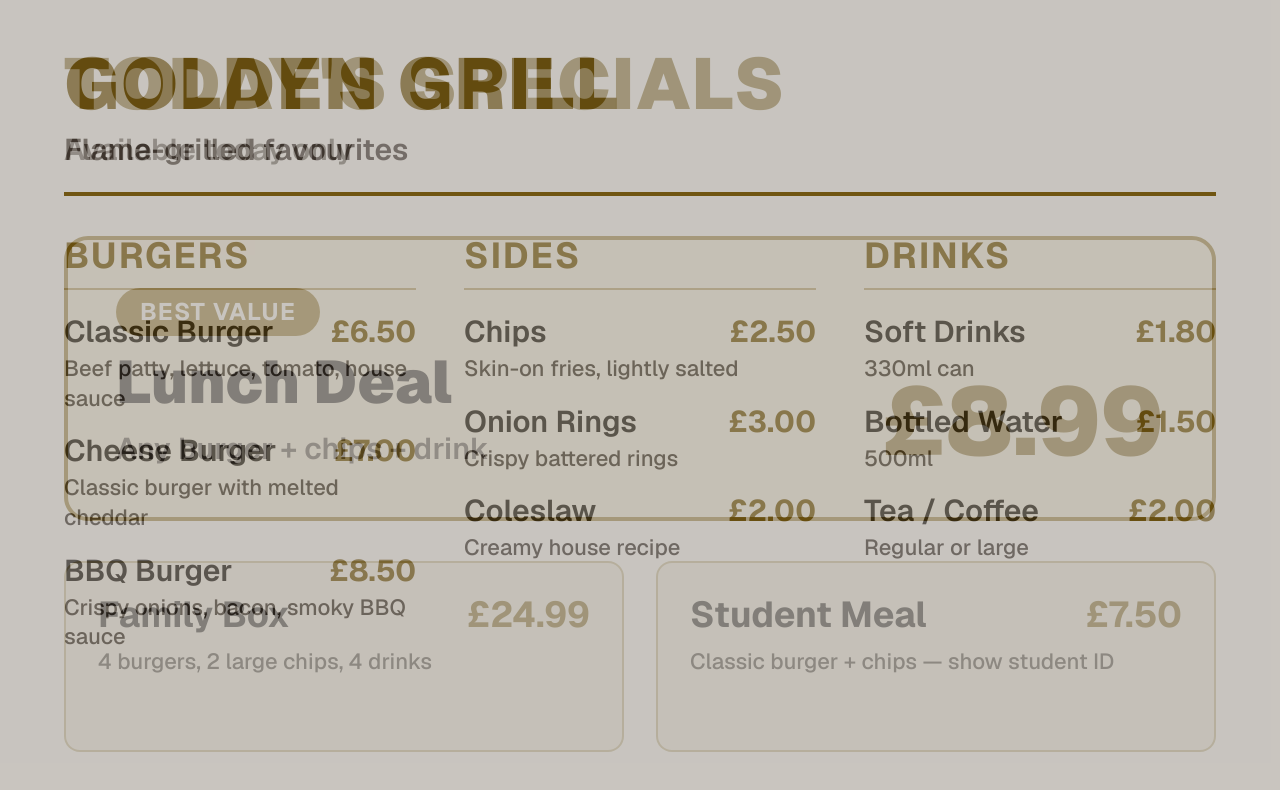
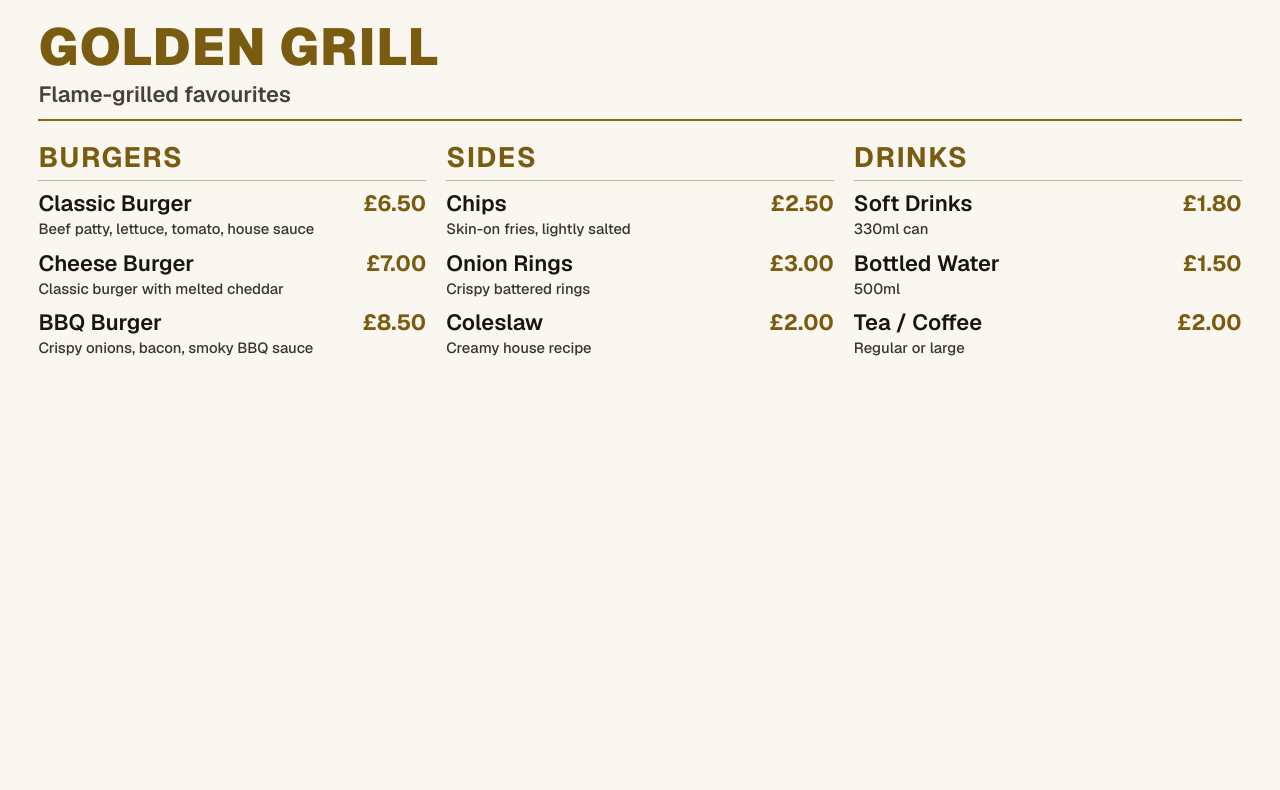
Before and after one commit to BSasfy/GoldenGrill, a Next.js app: page /display in a window 1280 px wide. Shown: the top 790 px of the page. Built offline with nearby package versions, Linux system fonts and the light colour scheme.

Commit message:
vertical resize

```diff
--- a/src/app/globals.css
+++ b/src/app/globals.css
@@ -32,10 +32,200 @@ body {
   --tv-badge-bg: #d4a853;
   --tv-badge-fg: #14110e;
 
-  min-height: 100vh;
-  min-height: 100dvh;
   background-color: var(--tv-bg);
   color: var(--tv-fg);
+}
+
+.tv-screen.tv-layout {
+  box-sizing: border-box;
+  display: flex;
+  flex-direction: column;
+  height: 100dvh;
+  max-height: 100dvh;
+  overflow: hidden;
+  padding: clamp(0.75rem, 2.5vh, 3rem) clamp(1rem, 3vw, 4rem);
+}
+
+.tv-screen .tv-header-block {
+  flex-shrink: 0;
+  margin-bottom: clamp(0.75rem, 2.5vh, 2.5rem);
+  padding-bottom: clamp(0.5rem, 1.5vh, 1.5rem);
+  border-bottom-width: clamp(2px, 0.35vh, 4px);
+}
+
+.tv-screen .tv-content {
+  flex: 1 1 0;
+  min-height: 0;
+  overflow: hidden;
+}
+
+.tv-screen .tv-menu-grid {
+  display: grid;
+  height: 100%;
+  grid-template-columns: repeat(3, minmax(0, 1fr));
+  gap: clamp(0.75rem, 2.5vh, 3rem);
+  align-content: start;
+}
+
+.tv-screen .tv-item-list {
+  display: flex;
+  flex-direction: column;
+  gap: clamp(0.375rem, 1.5vh, 1.25rem);
+}
+
+.tv-screen .tv-specials-body {
+  display: flex;
+  flex: 1 1 0;
+  flex-direction: column;
+  gap: clamp(0.75rem, 2.5vh, 2.5rem);
+  min-height: 0;
+  overflow: hidden;
+}
+
+.tv-screen .tv-offers-grid {
+  display: grid;
+  flex: 1 1 0;
+  grid-template-columns: repeat(2, minmax(0, 1fr));
+  gap: clamp(0.5rem, 2vh, 2rem);
+  align-content: start;
+  min-height: 0;
+}
+
+.tv-screen .tv-item-name {
+  color: var(--tv-fg);
+  font-size: clamp(0.875rem, 2.75vh, 1.875rem);
+  font-weight: 600;
+  line-height: 1.15;
+}
+
+.tv-screen .tv-title {
+  color: var(--tv-gold);
+  font-size: clamp(2rem, 6.5vh, 4.5rem);
+  line-height: 1.05;
+}
+
+.tv-screen .tv-tagline {
+  color: var(--tv-subtle);
+  font-size: clamp(1rem, 2.75vh, 1.875rem);
+  font-weight: 300;
+  line-height: 1.2;
+  margin-top: clamp(0.25rem, 0.75vh, 0.75rem);
+}
+
+.tv-screen--bright .tv-tagline {
+  font-weight: 600;
+}
+
+.tv-screen .tv-category {
+  color: var(--tv-gold);
+  border-color: var(--tv-border-subtle);
+  font-size: clamp(1.125rem, 3.5vh, 2.25rem);
+  line-height: 1.15;
+  margin-bottom: clamp(0.375rem, 1.25vh, 1.5rem);
+  padding-bottom: clamp(0.25rem, 0.9vh, 0.75rem);
+  border-bottom-width: clamp(1px, 0.2vh, 2px);
+}
+
+.tv-screen .tv-item-price,
+.tv-screen .tv-price {
+  color: var(--tv-gold);
+  font-size: clamp(0.875rem, 2.75vh, 1.875rem);
+  font-weight: 700;
+  line-height: 1.15;
+}
+
+.tv-screen .tv-description {
+  color: var(--tv-muted);
+  font-size: clamp(0.75rem, 1.85vh, 1.25rem);
+  line-height: 1.3;
+  margin-top: clamp(0.125rem, 0.35vh, 0.25rem);
+}
+
+.tv-screen--bright .tv-description {
+  font-weight: 500;
+}
+
+.tv-screen .tv-header {
+  border-color: var(--tv-border);
+}
+
+.tv-screen .tv-hero {
+  border-color: var(--tv-border);
+  background-color: var(--tv-hero-bg);
+  border-radius: clamp(0.75rem, 2vh, 1.5rem);
+  border-width: clamp(2px, 0.35vh, 4px);
+  flex-shrink: 0;
+  padding: clamp(1rem, 3.5vh, 3rem);
+}
+
+.tv-screen .tv-hero-name {
+  font-size: clamp(1.75rem, 5.5vh, 3.75rem);
+  font-weight: 900;
+  line-height: 1.05;
+}
+
+.tv-screen .tv-hero-price {
+  color: var(--tv-gold);
+  font-size: clamp(2.25rem, 7.5vh, 6rem);
+  font-weight: 900;
+  line-height: 1;
+}
+
+.tv-screen .tv-hero-description {
+  color: var(--tv-subtle);
+  font-size: clamp(1rem, 2.75vh, 1.875rem);
+  line-height: 1.25;
+  margin-top: clamp(0.25rem, 1vh, 1rem);
+  max-width: 48rem;
+}
+
+.tv-screen .tv-offer-card {
+  border-color: var(--tv-border-subtle);
+  background-color: var(--tv-card-bg);
+  border-radius: clamp(0.5rem, 1.5vh, 1rem);
+  border-width: clamp(1px, 0.2vh, 2px);
+  padding: clamp(0.75rem, 2.5vh, 2rem);
+}
+
+.tv-screen .tv-offer-name {
+  font-size: clamp(1.125rem, 3.5vh, 2.25rem);
+  font-weight: 700;
+  line-height: 1.15;
+}
+
+.tv-screen .tv-offer-price {
+  color: var(--tv-gold);
+  font-size: clamp(1.125rem, 3.5vh, 2.25rem);
+  font-weight: 700;
+  line-height: 1.15;
+}
+
+.tv-screen .tv-offer-description {
+  color: var(--tv-muted);
+  font-size: clamp(0.875rem, 2.25vh, 1.5rem);
+  line-height: 1.3;
+  margin-top: clamp(0.25rem, 0.75vh, 0.75rem);
+}
+
+.tv-screen .tv-badge {
+  background-color: var(--tv-badge-bg);
+  color: var(--tv-badge-fg);
+  font-size: clamp(0.75rem, 2vh, 1.5rem);
+  font-weight: 700;
+  letter-spacing: 0.05em;
+  margin-bottom: clamp(0.25rem, 1vh, 1rem);
+  padding: clamp(0.25rem, 0.6vh, 0.5rem) clamp(0.75rem, 1.5vh, 1.5rem);
+  text-transform: uppercase;
+}
+
+@media (max-height: 720px) {
+  .tv-screen .tv-menu-grid {
+    gap: clamp(0.5rem, 1.75vh, 1.5rem);
+  }
+
+  .tv-screen .tv-item-list {
+    gap: clamp(0.25rem, 1vh, 0.75rem);
+  }
 }
 
 .tv-screen--bright {
@@ -50,61 +240,6 @@ body {
   --tv-hero-bg: rgb(212 168 83 / 0.2);
   --tv-badge-bg: #8b6914;
   --tv-badge-fg: #faf6f0;
-}
-
-.tv-screen .tv-item-name {
-  color: var(--tv-fg);
-}
-
-.tv-screen .tv-title {
-  color: var(--tv-gold);
-}
-
-.tv-screen .tv-tagline {
-  color: var(--tv-subtle);
-  font-weight: 300;
-}
-
-.tv-screen--bright .tv-tagline {
-  font-weight: 600;
-}
-
-.tv-screen .tv-category {
-  color: var(--tv-gold);
-  border-color: var(--tv-border-subtle);
-}
-
-.tv-screen .tv-price {
-  color: var(--tv-gold);
-}
-
-.tv-screen .tv-description {
-  color: var(--tv-muted);
-}
-
-.tv-screen--bright .tv-description {
-  font-size: 1.375rem;
-  line-height: 1.35;
-  font-weight: 500;
-}
-
-.tv-screen .tv-header {
-  border-color: var(--tv-border);
-}
-
-.tv-screen .tv-hero {
-  border-color: var(--tv-border);
-  background-color: var(--tv-hero-bg);
-}
-
-.tv-screen .tv-offer-card {
-  border-color: var(--tv-border-subtle);
-  background-color: var(--tv-card-bg);
-}
-
-.tv-screen .tv-badge {
-  background-color: var(--tv-badge-bg);
-  color: var(--tv-badge-fg);
 }
 
 /* Admin follows the saved TV display theme. */
--- a/src/components/DisplayRotator.tsx
+++ b/src/components/DisplayRotator.tsx
@@ -6,7 +6,7 @@ import type { MenuData, SpecialsData } from "@/lib/types";
 import { MenuBoard } from "./MenuBoard";
 import { SpecialsBoard } from "./SpecialsBoard";
 
-const ROTATION_MS = 1_000; // 1 second
+const ROTATION_MS = 2_000; // 1 second
 
 export function DisplayRotator({
   menu,
@@ -27,7 +27,7 @@ export function DisplayRotator({
   }, []);
 
   return (
-    <div className="relative min-h-screen overflow-hidden">
+    <div className="relative h-dvh overflow-hidden">
       <div
         className={`transition-opacity duration-1000 ${
           showSpecials ? "pointer-events-none opacity-0" : "opacity-100"
--- a/src/components/MenuBoard.tsx
+++ b/src/components/MenuBoard.tsx
@@ -27,35 +27,28 @@ export function MenuBoard({
   }, [router]);
 
   return (
-    <div className={`${tvScreenClass(theme)} flex min-h-screen flex-col px-16 py-12`}>
-      <header className="tv-header mb-10 border-b-4 pb-6">
-        <h1 className="tv-title text-7xl font-black uppercase tracking-wide">
-          {menu.title}
-        </h1>
-        {menu.tagline && (
-          <p className="tv-tagline mt-3 text-3xl">{menu.tagline}</p>
-        )}
+    <div className={`${tvScreenClass(theme)} tv-layout`}>
+      <header className="tv-header tv-header-block border-b">
+        <h1 className="tv-title font-black uppercase tracking-wide">{menu.title}</h1>
+        {menu.tagline && <p className="tv-tagline">{menu.tagline}</p>}
       </header>
 
-      <div className="grid flex-1 grid-cols-3 gap-12">
+      <div className="tv-content">
+        <div className="tv-menu-grid">
           {menu.categories.map((category) => (
             <section key={category.id}>
-            <h2 className="tv-category mb-6 border-b-2 pb-3 text-4xl font-bold uppercase tracking-wider">
+              <h2 className="tv-category border-b font-bold uppercase tracking-wider">
                 {category.name}
               </h2>
-            <ul className="space-y-5">
+              <ul className="tv-item-list">
                 {category.items.map((item) => (
                   <li key={item.id}>
                     <div className="flex items-baseline justify-between gap-4">
-                    <span className="tv-item-name text-3xl font-semibold">{item.name}</span>
-                    <span className="tv-price shrink-0 text-3xl font-bold">
-                      {formatPrice(item.price)}
-                    </span>
+                      <span className="tv-item-name">{item.name}</span>
+                      <span className="tv-item-price shrink-0">{formatPrice(item.price)}</span>
                     </div>
                     {item.description && (
-                    <p className="tv-description mt-1 text-xl leading-snug">
-                      {item.description}
-                    </p>
+                      <p className="tv-description">{item.description}</p>
                     )}
                   </li>
                 ))}
@@ -64,5 +57,6 @@ export function MenuBoard({
           ))}
         </div>
       </div>
+    </div>
   );
 }
--- a/src/components/SpecialsBoard.tsx
+++ b/src/components/SpecialsBoard.tsx
@@ -27,50 +27,38 @@ export function SpecialsBoard({
   }, [router]);
 
   return (
-    <div className={`${tvScreenClass(theme)} flex min-h-screen flex-col px-16 py-12`}>
-      <header className="tv-header mb-10 border-b-4 pb-6">
-        <h1 className="tv-title text-7xl font-black uppercase tracking-wide">
-          {specials.title}
-        </h1>
-        <p className="tv-tagline mt-3 text-3xl">Available today only</p>
+    <div className={`${tvScreenClass(theme)} tv-layout`}>
+      <header className="tv-header tv-header-block border-b">
+        <h1 className="tv-title font-black uppercase tracking-wide">{specials.title}</h1>
+        <p className="tv-tagline">Available today only</p>
       </header>
 
-      <div className="flex flex-1 flex-col gap-10">
-        <section className="tv-hero rounded-3xl border-4 p-12">
+      <div className="tv-specials-body">
+        <section className="tv-hero border">
           {specials.hero.badge && (
-            <span className="tv-badge mb-4 inline-block rounded-full px-6 py-2 text-2xl font-bold uppercase tracking-wider">
-              {specials.hero.badge}
-            </span>
+            <span className="tv-badge inline-block rounded-full">{specials.hero.badge}</span>
           )}
           <div className="flex items-end justify-between gap-8">
             <div>
-              <h2 className="tv-item-name text-6xl font-black">{specials.hero.name}</h2>
+              <h2 className="tv-hero-name">{specials.hero.name}</h2>
               {specials.hero.description && (
-                <p className="tv-tagline mt-4 max-w-3xl text-3xl leading-snug">
-                  {specials.hero.description}
-                </p>
+                <p className="tv-hero-description">{specials.hero.description}</p>
               )}
             </div>
-            <span className="tv-price shrink-0 text-8xl font-black">
-              {formatPrice(specials.hero.price)}
-            </span>
+            <span className="tv-hero-price shrink-0">{formatPrice(specials.hero.price)}</span>
           </div>
         </section>
 
         {specials.offers.length > 0 && (
-          <section className="grid flex-1 grid-cols-2 gap-8">
+          <section className="tv-offers-grid">
             {specials.offers.map((offer) => (
-              <article key={offer.id} className="tv-offer-card rounded-2xl border-2 p-8">
+              <article key={offer.id} className="tv-offer-card border">
                 <div className="flex items-baseline justify-between gap-4">
-                  <h3 className="tv-item-name text-4xl font-bold">{offer.name}</h3>
-                  <span className="tv-price shrink-0 text-4xl font-bold">
-                    {formatPrice(offer.price)}
-                  </span>
+                  <h3 className="tv-offer-name">{offer.name}</h3>
+                  <span className="tv-offer-price shrink-0">{formatPrice(offer.price)}</span>
                 </div>
                 {offer.description && (
-                  <p className="tv-description mt-3 text-2xl leading-snug">
-                    {offer.description}
-                  </p>
+                  <p className="tv-offer-description">{offer.description}</p>
                 )}
               </article>
             ))}
--- a/src/lib/storage.ts
+++ b/src/lib/storage.ts
@@ -20,7 +20,7 @@ function defaultSettings(): SettingsData {
   return { displayTheme: defaultDisplayTheme() };
 }
 
-function useBlobStorage(): boolean {
+function hasBlobStorage(): boolean {
   return Boolean(process.env.BLOB_READ_WRITE_TOKEN);
 }
 
@@ -80,7 +80,7 @@ async function writeToBlob(filename: string, data: unknown): Promise<void> {
 }
 
 async function readJson<T>(filename: string, fallback: T): Promise<T> {
-  if (useBlobStorage()) {
+  if (hasBlobStorage()) {
     return readFromBlob(filename, fallback);
   }
   try {
@@ -91,7 +91,7 @@ async function readJson<T>(filename: string, fallback: T): Promise<T> {
 }
 
 async function writeJson(filename: string, data: unknown): Promise<void> {
-  if (useBlobStorage()) {
+  if (hasBlobStorage()) {
     await writeToBlob(filename, data);
     return;
   }
```
Lines whose indentation alone changed are shown as unchanged.
